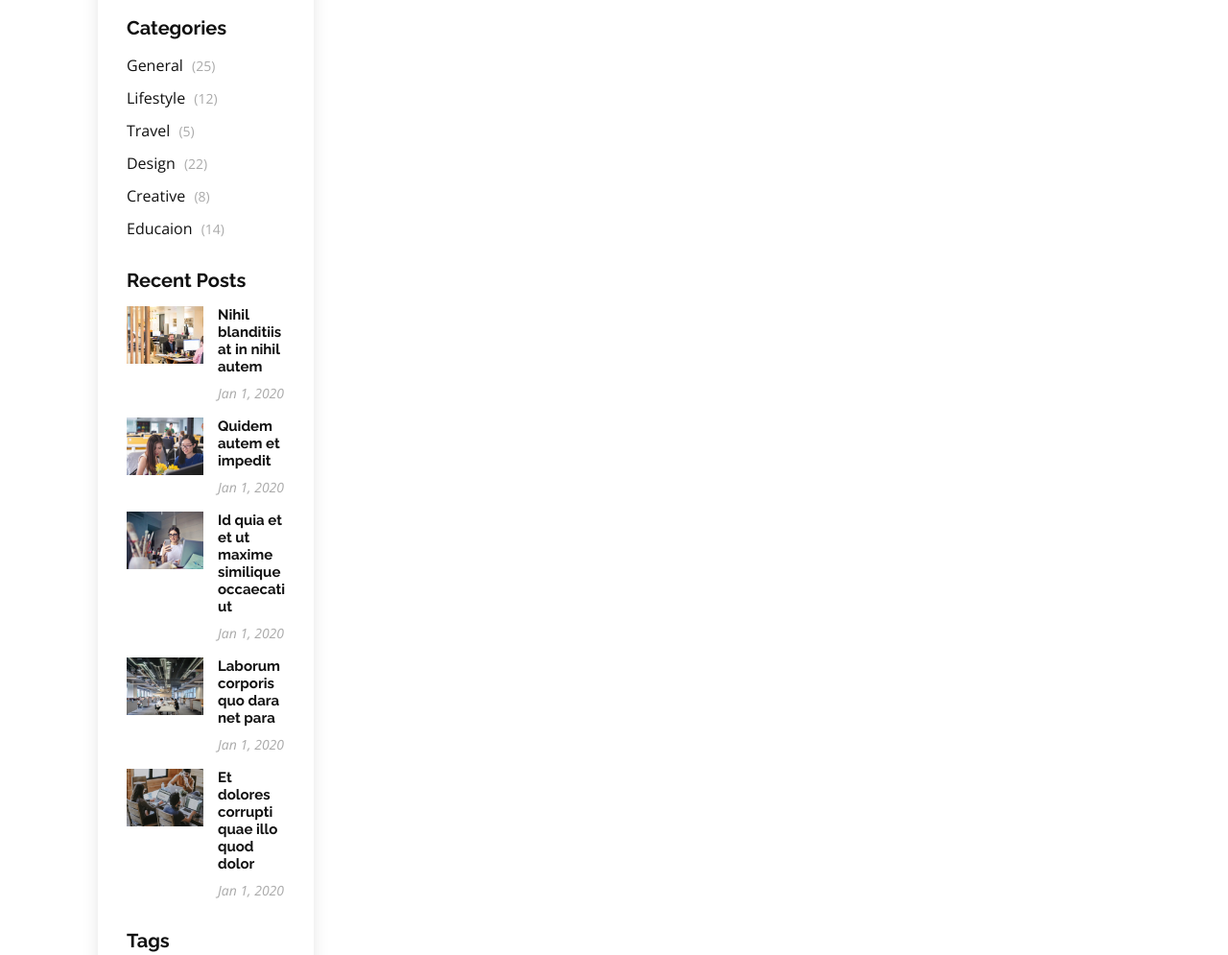
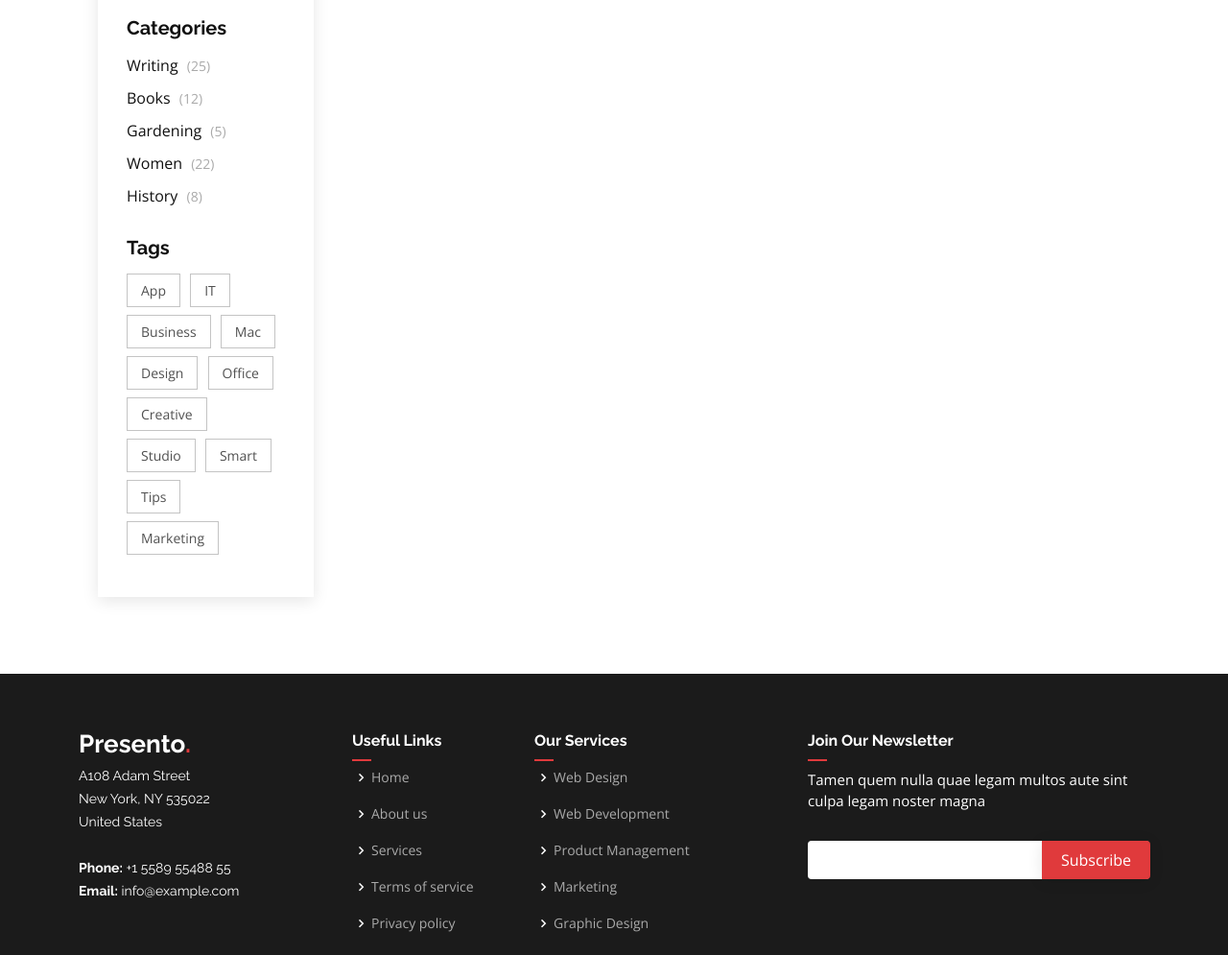
Before and after one commit to authornadine/website, a plain HTML site: page blog.html in a window 1280 px wide. Shown: the part 1160-2155 px from the top of the page at 96% size. Drawn offline with nearby package versions, Linux system fonts and the light colour scheme.

Commit message:
Sidebar of recent blog posts removed (temporary)

```diff
--- a/blog.html
+++ b/blog.html
@@ -133,48 +133,16 @@
               <h3 class="sidebar-title">Categories</h3>
               <div class="sidebar-item categories">
                 <ul>
-                  <li><a href="#">General <span>(25)</span></a></li>
-                  <li><a href="#">Lifestyle <span>(12)</span></a></li>
-                  <li><a href="#">Travel <span>(5)</span></a></li>
-                  <li><a href="#">Design <span>(22)</span></a></li>
-                  <li><a href="#">Creative <span>(8)</span></a></li>
-                  <li><a href="#">Educaion <span>(14)</span></a></li>
+                  <li><a href="#">Writing <span>(25)</span></a></li>
+                  <li><a href="#">Books <span>(12)</span></a></li>
+                  <li><a href="#">Gardening <span>(5)</span></a></li>
+                  <li><a href="#">Women <span>(22)</span></a></li>
+                  <li><a href="#">History <span>(8)</span></a></li>
+
                 </ul>
               </div><!-- End sidebar categories-->
 
-              <h3 class="sidebar-title">Recent Posts</h3>
-              <div class="sidebar-item recent-posts">
-                <div class="post-item clearfix">
-                  <img src="assets/img/blog/blog-recent-1.jpg" alt="">
-                  <h4><a href="blog-single.html">Nihil blanditiis at in nihil autem</a></h4>
-                  <time datetime="2020-01-01">Jan 1, 2020</time>
-                </div>
 
-                <div class="post-item clearfix">
-                  <img src="assets/img/blog/blog-recent-2.jpg" alt="">
-                  <h4><a href="blog-single.html">Quidem autem et impedit</a></h4>
-                  <time datetime="2020-01-01">Jan 1, 2020</time>
-                </div>
-
-                <div class="post-item clearfix">
-                  <img src="assets/img/blog/blog-recent-3.jpg" alt="">
-                  <h4><a href="blog-single.html">Id quia et et ut maxime similique occaecati ut</a></h4>
-                  <time datetime="2020-01-01">Jan 1, 2020</time>
-                </div>
-
-                <div class="post-item clearfix">
-                  <img src="assets/img/blog/blog-recent-4.jpg" alt="">
-                  <h4><a href="blog-single.html">Laborum corporis quo dara net para</a></h4>
-                  <time datetime="2020-01-01">Jan 1, 2020</time>
-                </div>
-
-                <div class="post-item clearfix">
-                  <img src="assets/img/blog/blog-recent-5.jpg" alt="">
-                  <h4><a href="blog-single.html">Et dolores corrupti quae illo quod dolor</a></h4>
-                  <time datetime="2020-01-01">Jan 1, 2020</time>
-                </div>
-
-              </div><!-- End sidebar recent posts-->
 
               <h3 class="sidebar-title">Tags</h3>
               <div class="sidebar-item tags">
```
